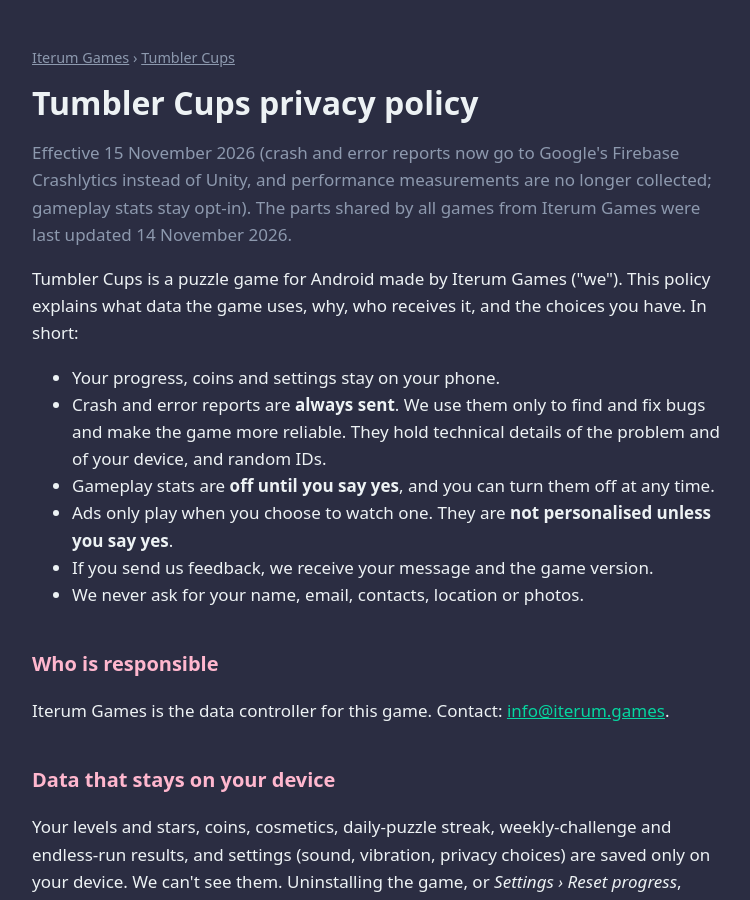
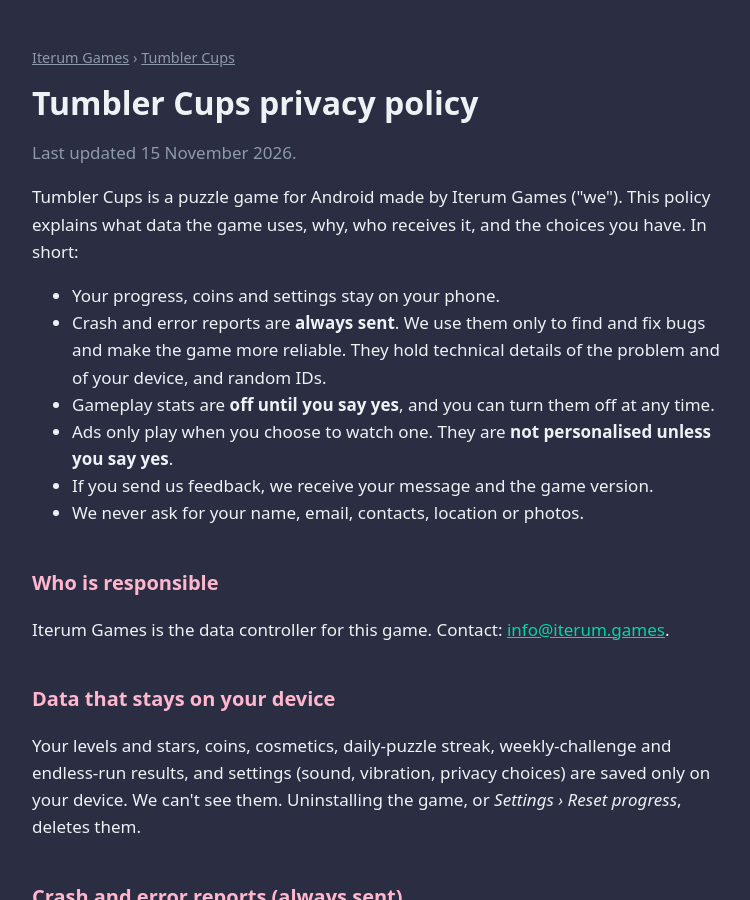
Before and after one commit to IterumGames/iterumgames.github.io, a Jekyll site: the page built from tumblercups/privacy/index.html, in a window 1280 px wide and 900 px high. Shown: the whole window, without its empty margins (264-1014 px from the left). Built offline with Jekyll 4.4.1, drawn with Linux system fonts in a browser that asks for light colours; some of the changed text lies outside the part shown.

Commit message:
Privacy policies: plain last-updated line, shorter feedback section
The date line no longer carries a change note or a second date, and the
feedback section drops the sentence about tapping Send and the stats
setting, at the owner's request.

Co-Authored-By: Claude Fable 5.2 <noreply@anthropic.com>

```diff
--- a/_data/privacy.yml
+++ b/_data/privacy.yml
@@ -1,6 +1,5 @@
 # Facts shared by every game's privacy policy (see _layouts/privacy.html).
 # Change the date whenever the shared text in _includes/privacy/ changes: it's shown on every policy.
-updated: 14 November 2026
 company: Iterum Games
 email: info@iterum.games
 links:
--- a/_includes/privacy/feedback.html
+++ b/_includes/privacy/feedback.html
@@ -5,4 +5,4 @@
   <li>the game version and build, {{ page.feedback.context }}, your device's platform and operating system version, and its language setting;</li>
   <li>a random player ID that Unity creates when you send feedback, so we can tell messages from the same player apart and delete them if you ask.</li>
 </ul>
-<p>Nothing is sent unless you tap Send, and sending feedback doesn't depend on the gameplay-stats setting. Messages are stored with <a href="{{ site.data.privacy.links.unity }}">Unity Gaming Services</a> (Cloud Save) where only we can read them, used only to improve the game, and kept for up to 12 months. To have your messages deleted, email us with roughly when you sent them.</p>
+<p>Messages are stored with <a href="{{ site.data.privacy.links.unity }}">Unity Gaming Services</a> (Cloud Save) where only we can read them, used only to improve the game, and kept for up to 12 months. To have your messages deleted, email us with roughly when you sent them.</p>
--- a/_layouts/privacy.html
+++ b/_layouts/privacy.html
@@ -11,7 +11,7 @@
 <main>
 <p class="crumb"><a href="/">{{ d.company }}</a> › <a href="../">{{ page.game }}</a></p>
 <h1>{{ page.game }} privacy policy</h1>
-<p class="muted">Effective {{ page.updated }}{% if page.change %} ({{ page.change }}){% endif %}. The parts shared by all games from {{ d.company }} were last updated {{ d.updated }}.</p>
+<p class="muted">Last updated {{ page.updated }}.</p>
 
 {% include privacy/summary.html %}
 {% include privacy/responsible.html %}
--- a/managedfootball/privacy/index.html
+++ b/managedfootball/privacy/index.html
@@ -9,7 +9,6 @@ game: Managed Football
 genre: football club management game
 platform: Android
 updated: 15 November 2026
-change: adds an optional Send feedback screen (Office › More › Send feedback), which sends a message only when you tap Send
 crash_reports: always
 summary_local: Your careers, settings and club styles stay on your phone.
 local_data: Your careers (saved games), settings (currency, match speed, sound, line-up and tutorial choices, and your stats choice), the Club style looks you have unlocked, your style tokens and how many ads you watched today, and any custom databases you import
--- a/privacy/index.html
+++ b/privacy/index.html
@@ -15,10 +15,10 @@
 <main>
 <p class="crumb"><a href="/">{{ d.company }}</a></p>
 <h1>Privacy</h1>
-<p>Each game from {{ d.company }} has its own privacy policy, because each uses data a little differently. The parts they share (who we are, opt-in stats, ads, purchases, feedback and your rights) are written once and are the same in every game's policy. They were last updated {{ d.updated }}.</p>
+<p>Each game from {{ d.company }} has its own privacy policy, because each uses data a little differently. The parts they share (who we are, opt-in stats, ads, purchases, feedback and your rights) are written once and are the same in every game's policy.</p>
 <ul>
 {%- for p in policies %}
-  <li><a href="{{ p.url }}">{{ p.game }} privacy policy</a> <span class="muted">(effective {{ p.updated }})</span></li>
+  <li><a href="{{ p.url }}">{{ p.game }} privacy policy</a> <span class="muted">(last updated {{ p.updated }})</span></li>
 {%- endfor %}
 </ul>
 <p>This website has no tracking, cookies or scripts. Questions: <a href="mailto:{{ d.email }}">{{ d.email }}</a>.</p>
--- a/tumblercups/privacy/index.html
+++ b/tumblercups/privacy/index.html
@@ -6,7 +6,6 @@ game: Tumbler Cups
 genre: puzzle game
 platform: Android
 updated: 15 November 2026
-change: crash and error reports now go to Google's Firebase Crashlytics instead of Unity, and performance measurements are no longer collected; gameplay stats stay opt-in
 crash_reports: always
 summary_local: Your progress, coins and settings stay on your phone.
 local_data: Your levels and stars, coins, cosmetics, daily-puzzle streak, weekly-challenge and endless-run results, and settings (sound, vibration, privacy choices)
```
